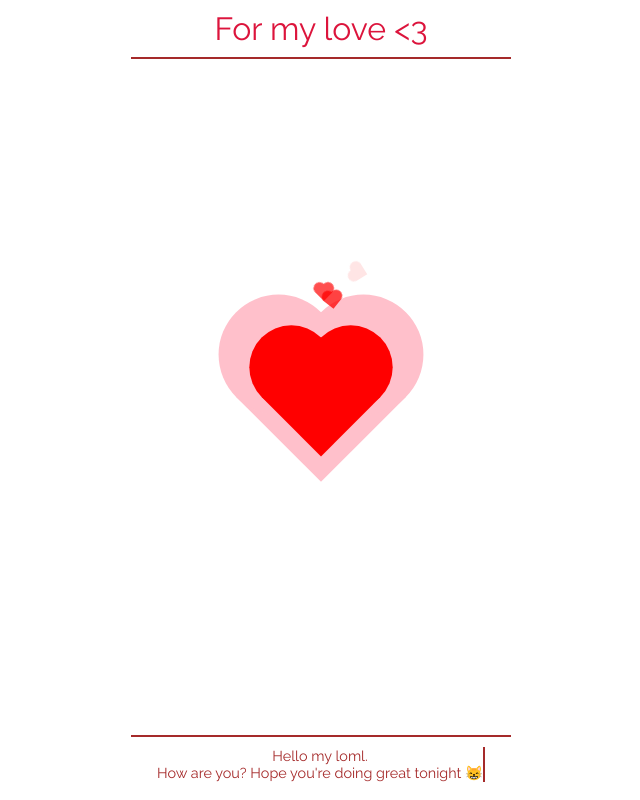
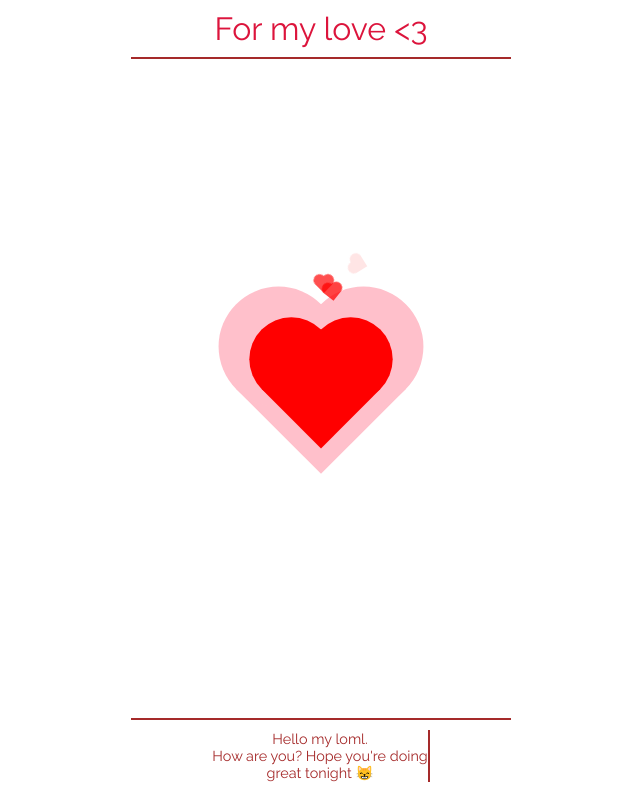
Before and after one commit to Onlyyz01/Loml, a plain HTML site: page index.html in a window 1280 px wide. Shown: the whole page, without its empty margins (319-959 px from the left). Drawn offline with Linux system fonts and the light colour scheme.

Commit message:
Update index.html

```diff
--- a/index.html
+++ b/index.html
@@ -235,13 +235,13 @@
 
     <script>
         const textLines = [
-            "Hello my loml. <br> How are you? Hope you're doing great tonight 😸",
+            "Hello my loml. <br> How are you? Hope you're doing <br> great tonight 😸",
             "I just want to remind you <br> that no one could take your place.",
-            "No one can replace you, you're the only girl of my life.",
-            "I just want to let you know, that I love you more than you know.",
+            "No one can replace you, <br> you're the only girl of my life.",
+            "I just want to let you know, <br> that I love you more than you know.",
             "I love you that words can't even explain.",
             "You weren't the FIRST girl I've loved, <br> but you will be the FIRST girl I truly love <3.",
-            "I love you soo muchh, miss you my pretty princess 😸😸"
+            "I love you soo muchh, <br> miss you my pretty princess 😸😸"
         ];
 
         let currentIndex = 0;
```
